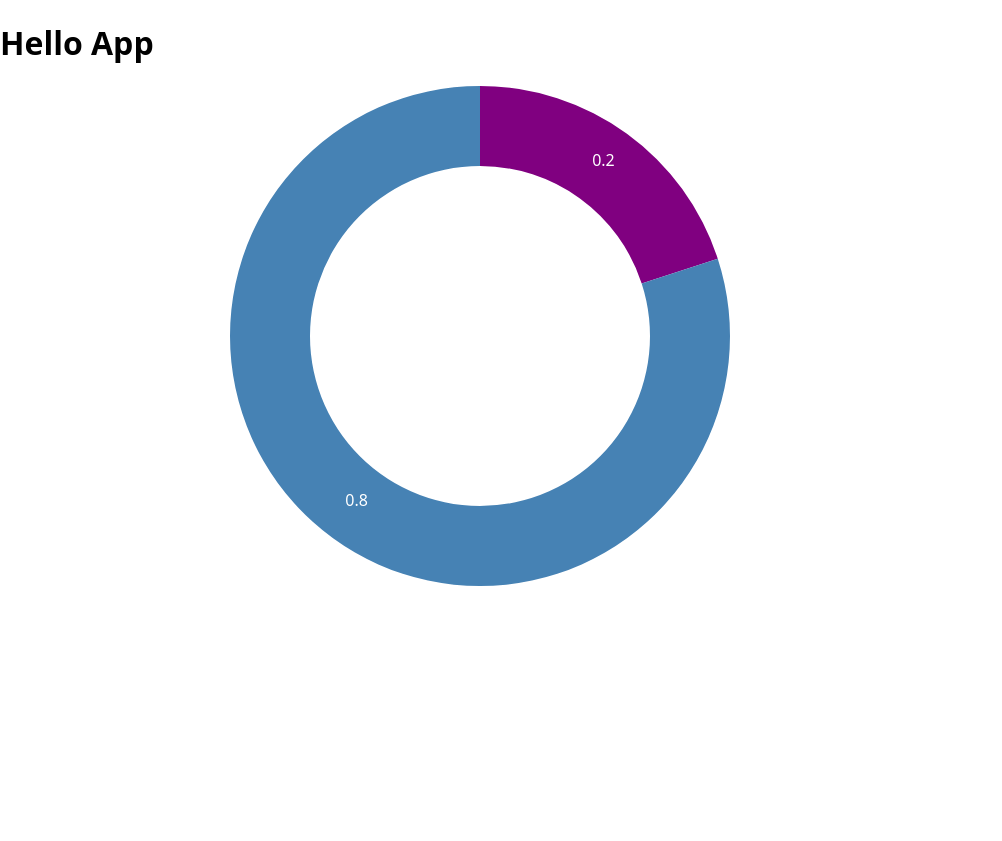
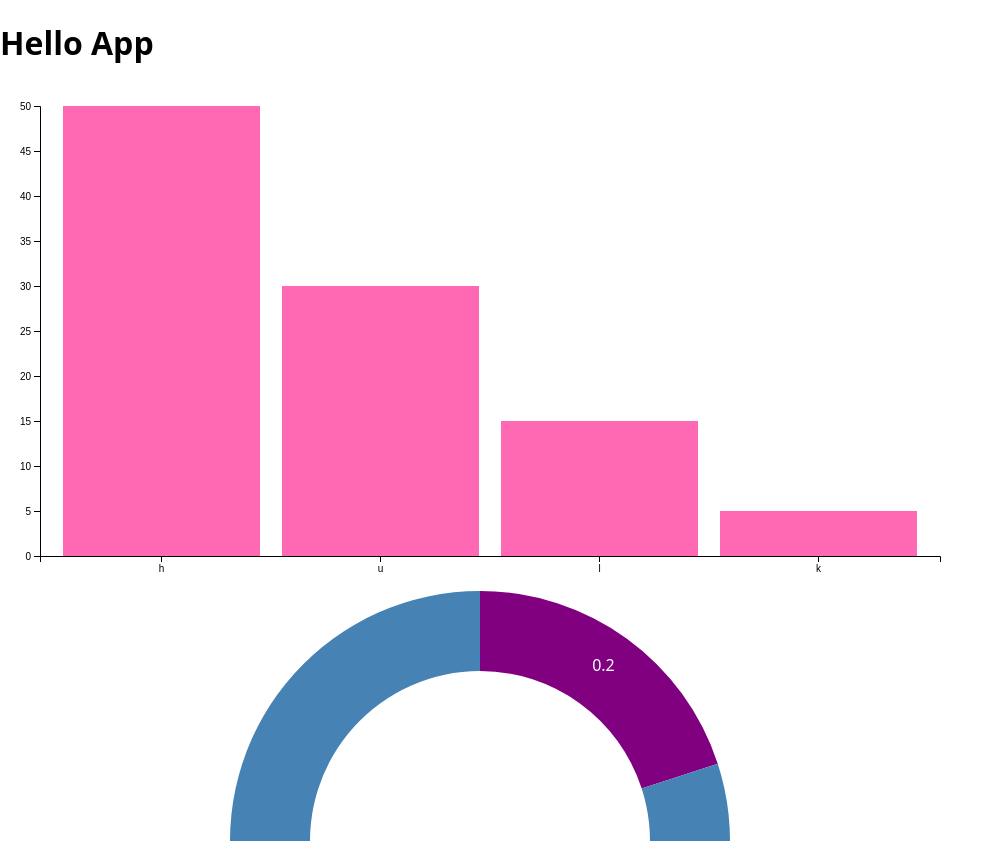
Before and after one commit to chooblarin/react-d3-example, a React (Vite) app: page / in a window 1280 px wide. Shown: the top 841 px of the page, without its empty margins (0-1002 px from the left). Before the commit the page ends 800 px from the top, so only its background shows below. Built offline with nearby package versions, Linux system fonts and the light colour scheme.

Commit message:
Bar chart

```diff
--- a/package.json
+++ b/package.json
@@ -23,8 +23,10 @@
   },
   "homepage": "https://github.com/chooblarin/react-d3-example#readme",
   "dependencies": {
+    "d3-array": "^2.0.2",
     "d3-axis": "^1.0.12",
     "d3-scale": "^2.1.2",
+    "d3-selection": "^1.3.2",
     "d3-shape": "^1.2.2",
     "react": "^16.6.3",
     "react-dom": "^16.6.3",
@@ -32,6 +34,7 @@
   },
   "devDependencies": {
     "@babel/core": "^7.2.0",
+    "@types/d3-array": "^1.2.4",
     "@types/d3-axis": "^1.0.11",
     "@types/d3-scale": "^2.0.2",
     "@types/d3-shape": "^1.2.6",
--- a/src/components/App.tsx
+++ b/src/components/App.tsx
@@ -1,17 +1,35 @@
 import React from "react";
 
+import BarChart from "./BarChart";
 import DonutChart from "./DonutChart";
 
-const inputData: any[] = [
+const donutInputData = [
   { gender: "male", ratio: 0.2 },
   { gender: "female", ratio: 0.8 }
 ];
+
+const barInputData = [
+  { letter: "h", frequency: 50 },
+  { letter: "u", frequency: 30 },
+  { letter: "l", frequency: 15 },
+  { letter: "k", frequency: 5 }
+];
+
 class App extends React.Component<{}, {}> {
   render() {
     return (
       <div>
         <h1>Hello App</h1>
-        <DonutChart inputData={inputData} getValue={item => item.ratio} />
+        <BarChart
+          inputData={barInputData}
+          getX={item => item.letter}
+          getY={item => item.frequency}
+        />
+        <DonutChart
+          inputData={donutInputData}
+          getX={item => item.gender}
+          getY={item => item.ratio}
+        />
         <style jsx global>{`
           html,
           body {
--- /dev/null
+++ b/src/components/BarChart.tsx
@@ -0,0 +1,64 @@
+import React from "react";
+import { scaleBand, scaleLinear } from "d3-scale";
+import { select } from "d3-selection";
+import { max } from "d3-array";
+import { axisBottom, axisLeft } from "d3-axis";
+
+const svgWidth = 960;
+const svgHeight = 500;
+const margin = { top: 20, right: 20, bottom: 30, left: 40 };
+
+const width = svgWidth - margin.left - margin.right;
+const height = svgHeight - margin.top - margin.bottom;
+
+const x = scaleBand()
+  .rangeRound([0, width])
+  .padding(0.1);
+
+const y = scaleLinear().rangeRound([height, 0]);
+
+type BarChartProps = {
+  inputData: any[];
+  getX: (item: any) => string;
+  getY: (item: any) => number;
+};
+
+function BarChart({ inputData, getX, getY }: BarChartProps) {
+  x.domain(inputData.map(getX));
+  y.domain([0, max<number, any>(inputData, getY)]);
+
+  const axisX = axisBottom(x);
+  const axisY = axisLeft(y).ticks(10);
+  return (
+    <svg width={svgWidth} height={svgHeight}>
+      <g transform={`translate(${margin.left}, ${margin.top})`}>
+        {inputData.map((item, i) => (
+          <rect
+            key={`${i}`}
+            className="bar"
+            x={x(item.letter)}
+            y={y(item.frequency)}
+            width={x.bandwidth()}
+            height={height - y(item.frequency)}
+          />
+        ))}
+        <g
+          className="axis axis--x"
+          transform={`translate(0, ${height})`}
+          ref={node => select(node).call(axisX as any)}
+        />
+        <g
+          className="axis axis--y"
+          ref={node => select(node).call(axisY as any)}
+        />
+      </g>
+      <style jsx>{`
+        rect {
+          fill: hotpink;
+        }
+      `}</style>
+    </svg>
+  );
+}
+
+export default BarChart;
--- a/src/components/DonutChart.tsx
+++ b/src/components/DonutChart.tsx
@@ -18,10 +18,11 @@ const arc = d3Arc()
 
 type DonutChartProps = {
   inputData: any[];
-  getValue: (item: any) => number;
+  getX: (item: any) => number;
+  getY: (item: any) => number;
 };
 
-function DonutChart({ inputData, getValue }: DonutChartProps) {
+function DonutChart({ inputData, getY }: DonutChartProps) {
   return (
     <svg width={width} height={height}>
       <g transform={`translate(${width / 2}, ${height / 2})`}>
@@ -36,7 +37,7 @@ function DonutChart({ inputData, getValue }: DonutChartProps) {
                 transform={`translate(${arc.centroid(item)})`}
                 style={{ fill: `white`, textAnchor: `middle` }}
               >
-                {`${getValue(item.data)}`}
+                {`${getY(item.data)}`}
               </text>
             </g>
           );
```
Also changed, not shown: 1 other file (tests, documents, lock files or other folders).
